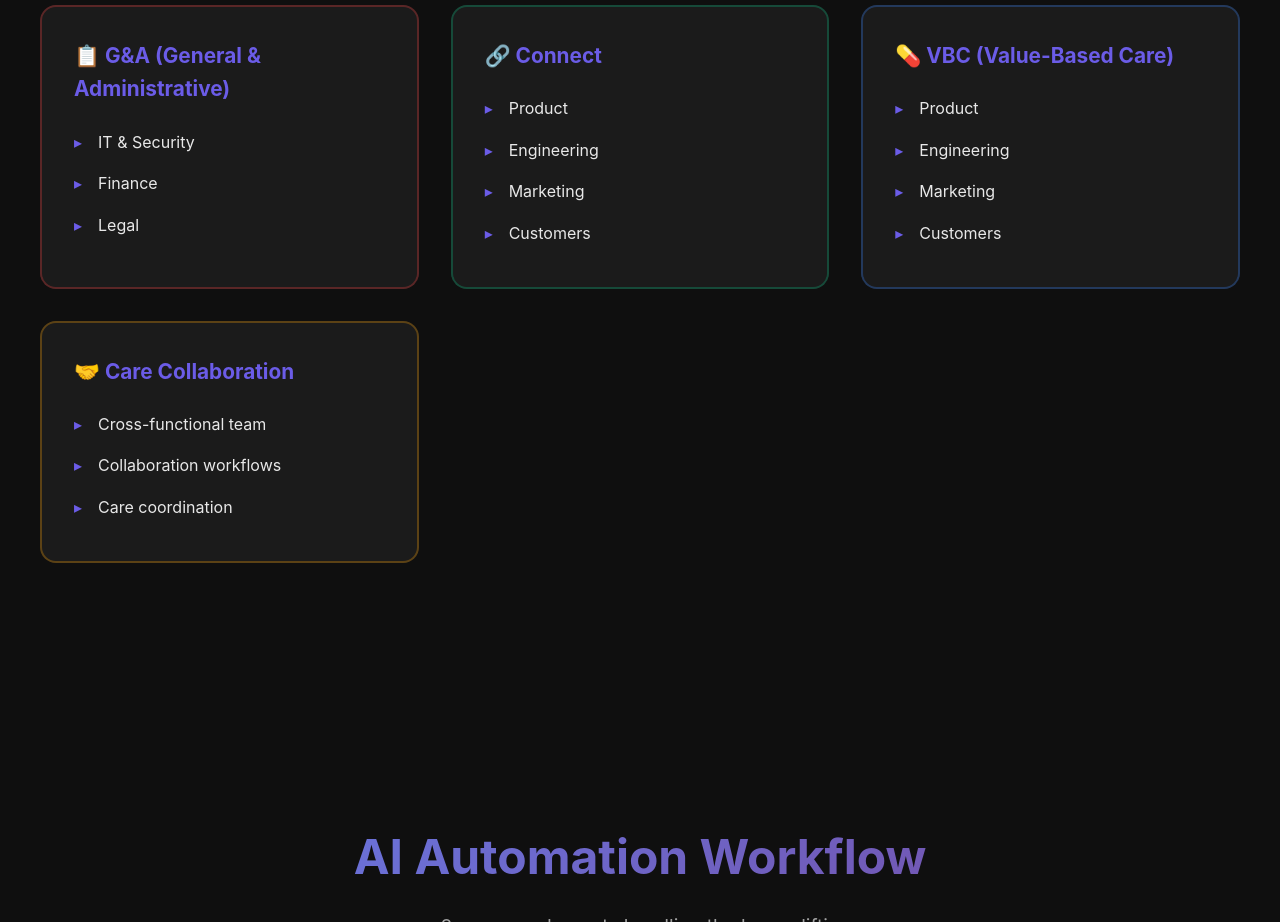
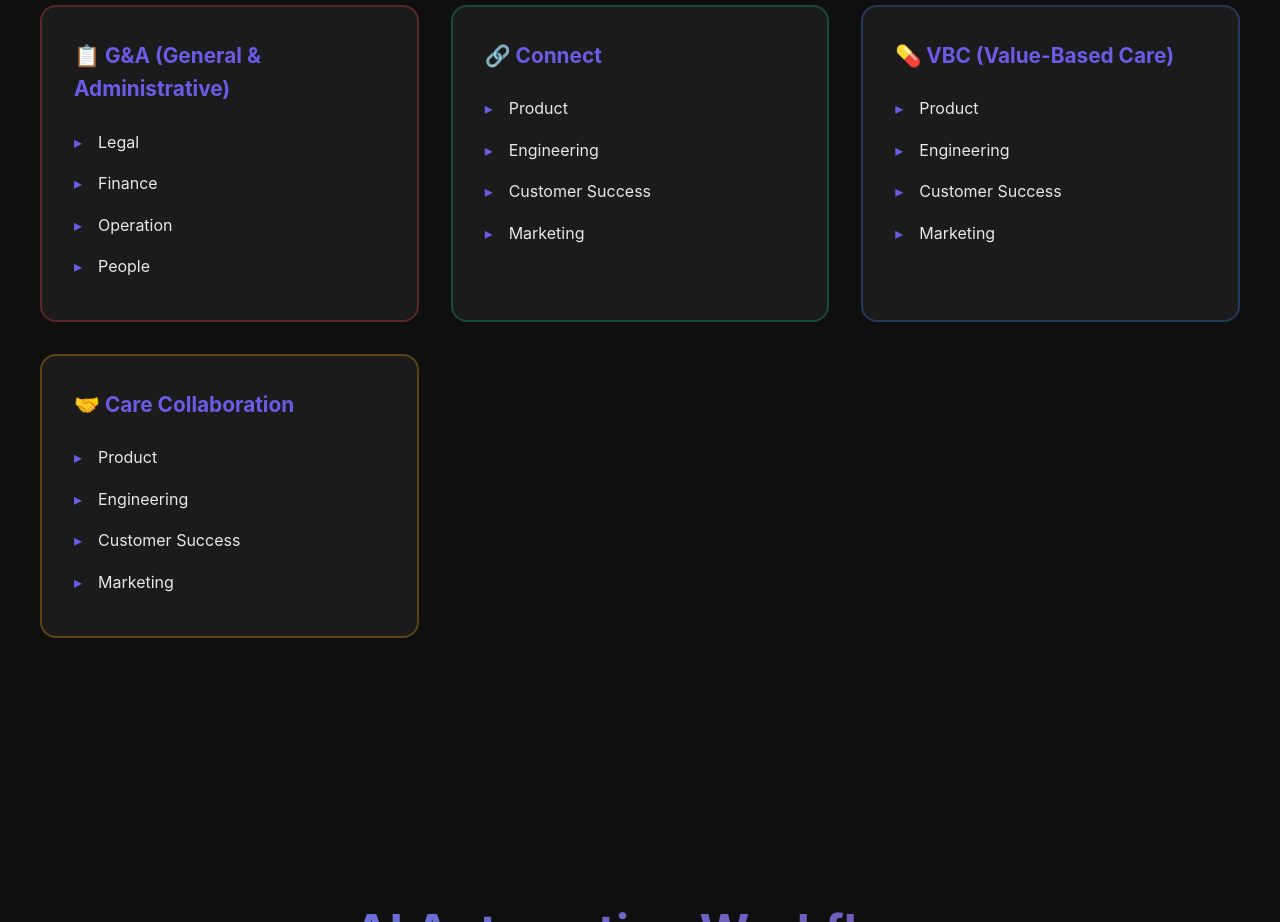
Before and after one commit to edithgorenVim/strategy-presentation, a plain HTML site: page index.html in a window 1280 px wide. Shown: the part 3280-4202 px from the top of the page. Drawn offline with Linux system fonts and the light colour scheme.

Commit message:
Add files via upload

```diff
--- a/index.html
+++ b/index.html
@@ -674,9 +674,10 @@
                     <div class="dept-card" style="border-color: rgba(239, 68, 68, 0.3);">
                         <h4>📋 G&A (General & Administrative)</h4>
                         <ul>
-                            <li>IT & Security</li>
+                            <li>Legal</li>
                             <li>Finance</li>
-                            <li>Legal</li>
+                            <li>Operation</li>
+                            <li>People</li>
                         </ul>
                     </div>
 
@@ -686,8 +687,8 @@
                         <ul>
                             <li>Product</li>
                             <li>Engineering</li>
+                            <li>Customer Success</li>
                             <li>Marketing</li>
-                            <li>Customers</li>
                         </ul>
                     </div>
 
@@ -697,8 +698,8 @@
                         <ul>
                             <li>Product</li>
                             <li>Engineering</li>
+                            <li>Customer Success</li>
                             <li>Marketing</li>
-                            <li>Customers</li>
                         </ul>
                     </div>
 
@@ -706,9 +707,10 @@
                     <div class="dept-card" style="border-color: rgba(245, 158, 11, 0.3);">
                         <h4>🤝 Care Collaboration</h4>
                         <ul>
-                            <li>Cross-functional team</li>
-                            <li>Collaboration workflows</li>
-                            <li>Care coordination</li>
+                            <li>Product</li>
+                            <li>Engineering</li>
+                            <li>Customer Success</li>
+                            <li>Marketing</li>
                         </ul>
                     </div>
                 </div>
```
